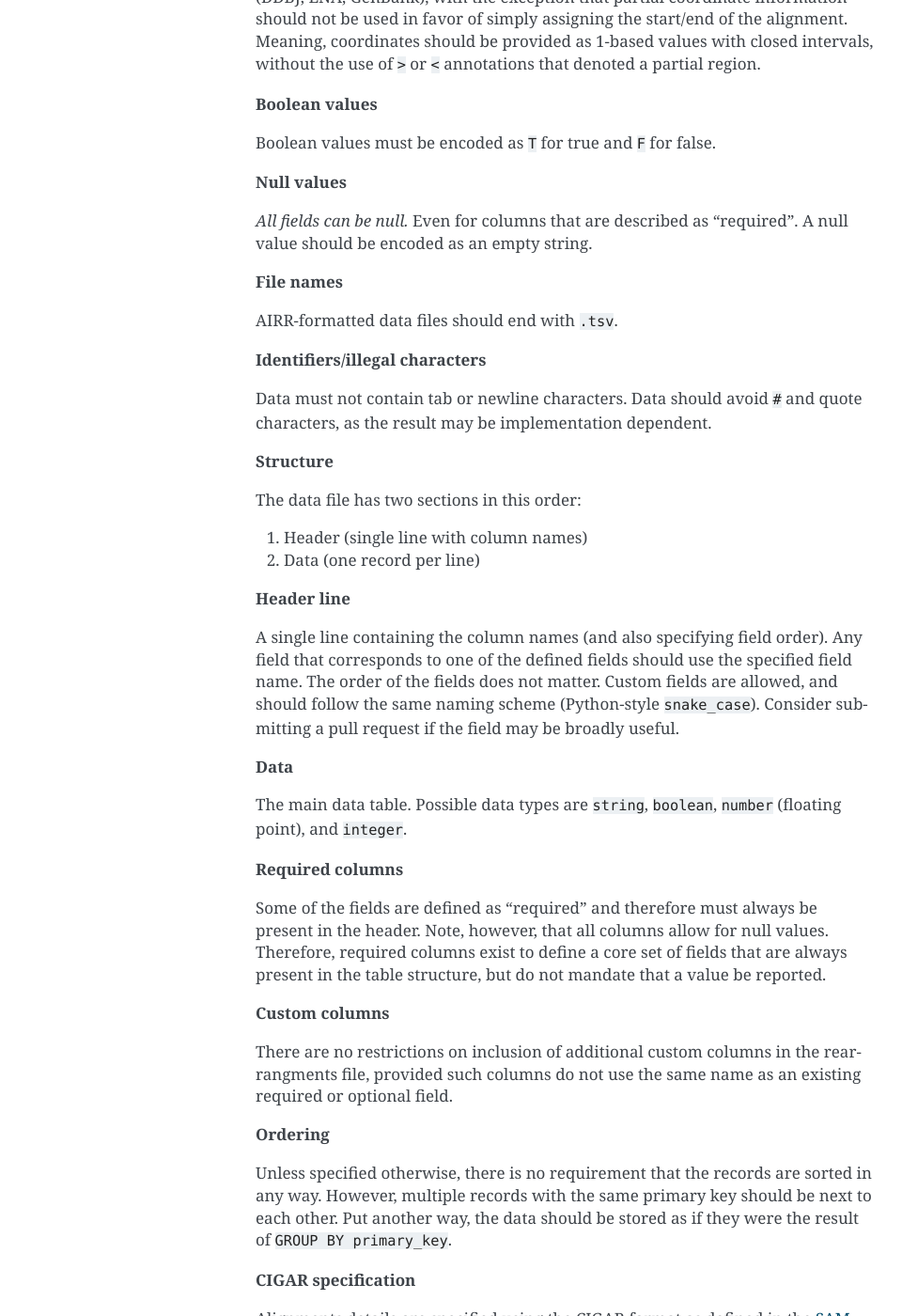
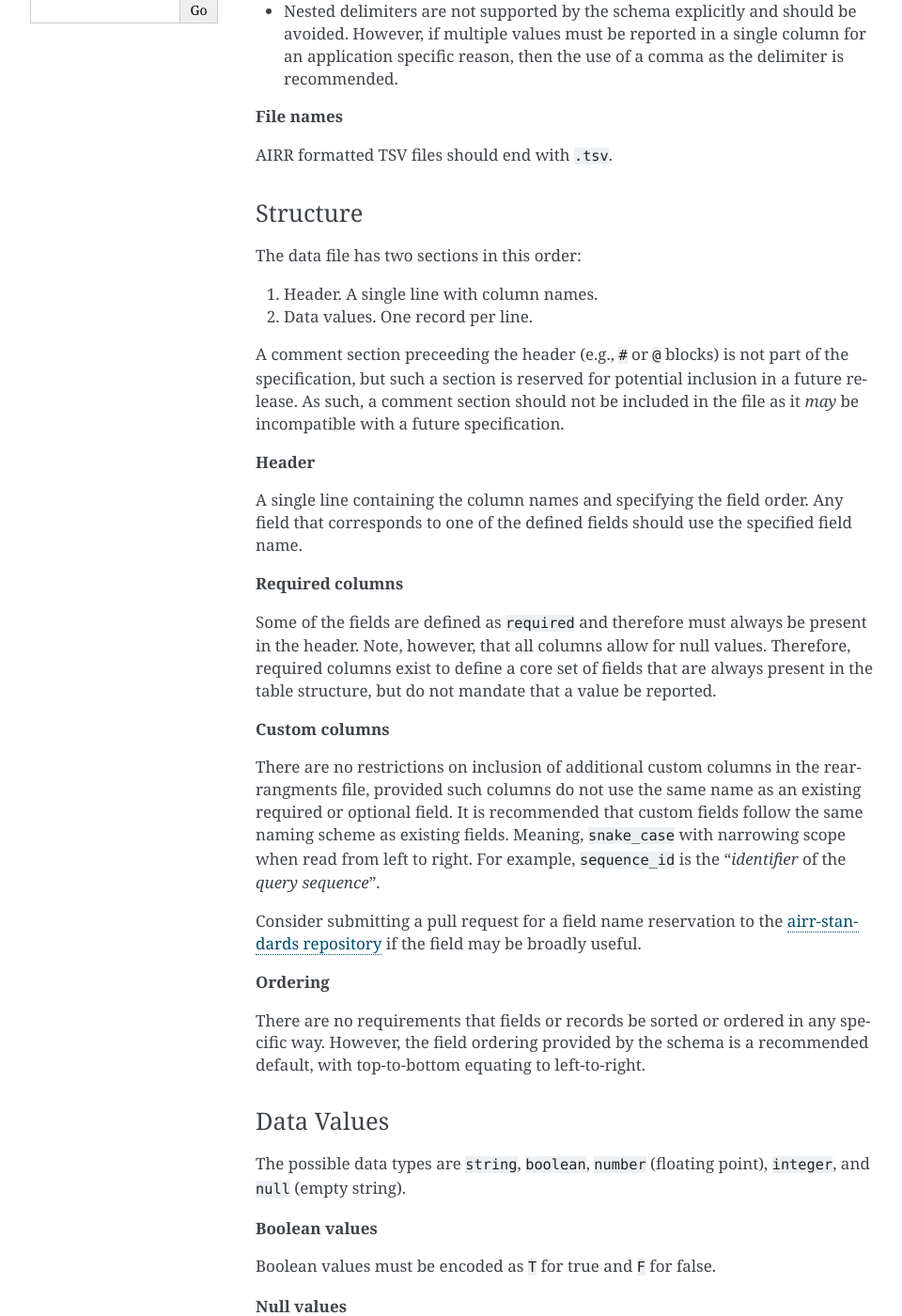
Before and after one commit to airr-community/airr-standards, a Sphinx documentation site: the page built from docs/datarep/overview.rst, in a window 1280 px wide and 1400 px high, scrolled down 654 px. Shown: the whole window at 94% size, without its empty margins (148-1108 px from the left). Built offline with Sphinx 7.4.7, drawn with Linux system fonts in a browser that asks for light colours; pages that are not in the unit, such as notebooks, are missing from menus; some of the changed text lies outside the part shown.

Commit message:
Rearrangement doc polish.

```diff
--- a/docs/datarep/overview.rst
+++ b/docs/datarep/overview.rst
@@ -1,10 +1,10 @@
 .. _DataRepresentations:
 
 AIRR Data Representations
-=========================
+=============================
 
 Field Definitions
---------------------
+-----------------------------
 
 .. toctree::
    :maxdepth: 2
@@ -13,22 +13,93 @@ Field Definitions
    Alignment Schema (Experimental) <alignments>
 
 Format Specification
---------------------
+-----------------------------
 
 Data for ``Rearrangement`` or ``Alignment`` objects are stored as rows in a
 *tab-delimited* file and should be compatible with any TSV reader.
-A dataset in this context as: a TSV file, a TSV with a companion YAML file
+A dataset is defined in this context as: a TSV file, a TSV with a companion YAML file
 containing metadata, or a directory containing multiple TSV files and YAML files.
 
 **Encoding**
 
-The file should be encoded as ASCII or UTF-8. Everything is case-sensitive.
++ The file should be encoded as ASCII or UTF-8.
++ Everything is case-sensitive.
 
-**CSV dialect**
+**Dialect**
 
-The record separator is a newline ``\n`` and the field separator is a tab ``\t``.
-Fields or data should not be quoted. A header line with the AIRR-specified column
-names is always required.
++ The record separator is a newline ``\n`` and the field separator is a tab ``\t``.
++ Fields or data should not be quoted.
++ A header line with the AIRR-specified column names is always required.
++ Values must not contain tab or newline characters.
++ Values should avoid ``@``, ``#``, and quote (``"`` or ``'``) characters,
+  as the result may be implementation dependent.
++ Nested delimiters are not supported by the schema explicitly and should be avoided.
+  However, if multiple values must be reported in a single column for an application
+  specific reason, then the use of a comma as the delimiter is recommended.
+
+**File names**
+
+AIRR formatted TSV files should end with ``.tsv``.
+
+Structure
+~~~~~~~~~~~~~~~~~~~~~~~~~~~~~
+
+The data file has two sections in this order:
+
+1.  Header. A single line with column names.
+2.  Data values. One record per line.
+
+A comment section preceeding the header (e.g., ``#`` or ``@`` blocks) is not part of the
+specification, but such a section is reserved for potential inclusion in a future
+release. As such, a comment section should not be included in the file as it *may*
+be incompatible with a future specification.
+
+**Header**
+
+A single line containing the column names and specifying the field order.
+Any field that corresponds to one of the defined fields should use the
+specified field name.
+
+**Required columns**
+
+Some of the fields are defined as ``required`` and therefore must always be present
+in the header.  Note, however, that all columns allow for null values.  Therefore,
+required columns exist to define a core set of fields that are always present in
+the table structure, but do not mandate that a value be reported.
+
+**Custom columns**
+
+There are no restrictions on inclusion of additional custom columns in the
+rearrangments file, provided such columns do not use the same name as an
+existing required or optional field. It is recommended that custom fields
+follow the same naming scheme as existing fields. Meaning, ``snake_case``
+with narrowing scope when read from left to right. For example,
+``sequence_id`` is the "*identifier* of the *query sequence*".
+
+Consider submitting a pull request for a field name reservation to the
+`airr-standards repository <https://github.com/airr-community/airr-standards>`_
+if the field may be broadly useful.
+
+**Ordering**
+
+There are no requirements that fields or records be sorted or
+ordered in any specific way. However, the field ordering provided by the
+schema is a recommended default, with top-to-bottom equating to left-to-right.
+
+Data Values
+~~~~~~~~~~~~~~~~~~~~~~~~~~~~~
+
+The possible data types are ``string``, ``boolean``, ``number`` (floating point),
+``integer``, and ``null`` (empty string).
+
+**Boolean values**
+
+Boolean values must be encoded as ``T`` for true and ``F`` for false.
+
+**Null values**
+
+All fields may contain null values. This includes columns that are described as
+``required``. A null value should be encoded as an empty string.
 
 **Coordinate numbering**
 
@@ -37,65 +108,6 @@ All alignment sequence coordinates use the same scheme as IMGT and INSDC
 should not be used in favor of simply assigning the start/end of the alignment.
 Meaning, coordinates should be provided as 1-based values with closed intervals,
 without the use of ``>`` or ``<`` annotations that denoted a partial region.
-
-**Boolean values**
-
-Boolean values must be encoded as ``T`` for true and ``F`` for false.
-
-**Null values**
-
-*All fields can be null.* Even for columns that are described as
-"required". A null value should be encoded as an empty string.
-
-**File names**
-
-AIRR-formatted data files should end with ``.tsv``.
-
-**Identifiers/illegal characters**
-
-Data must not contain tab or newline characters.  Data should avoid ``#`` and quote
-characters, as the result may be implementation dependent.
-
-**Structure**
-
-The data file has two sections in this order:
-
-1.  Header (single line with column names)
-2.  Data (one record per line)
-
-**Header line**
-
-A single line containing the column names (and also specifying field order).
-Any field that corresponds to one of the defined fields should use the
-specified field name. The order of the fields does not matter.  Custom fields
-are allowed, and should follow the same naming scheme (Python-style
-``snake_case``). Consider submitting a pull request if the field may be broadly
-useful.
-
-**Data**
-
-The main data table. Possible data types are ``string``, ``boolean``, ``number``
-(floating point), and ``integer``.
-
-**Required columns**
-
-Some of the fields are defined as "required" and therefore must always be present
-in the header.  Note, however, that all columns allow for null values.  Therefore,
-required columns exist to define a core set of fields that are always present in
-the table structure, but do not mandate that a value be reported.
-
-**Custom columns**
-
-There are no restrictions on inclusion of additional custom columns in the
-rearrangments file, provided such columns do not use the same name as an
-existing required or optional field.
-
-**Ordering**
-
-Unless specified otherwise, there is no requirement that the records are sorted
-in any way.  However, multiple records with the same primary key should be next
-to each other.  Put another way, the data should be stored as if they were the
-result of ``GROUP BY primary_key``.
 
 **CIGAR specification**
 
```
Also changed, not shown: .travis.yml.
